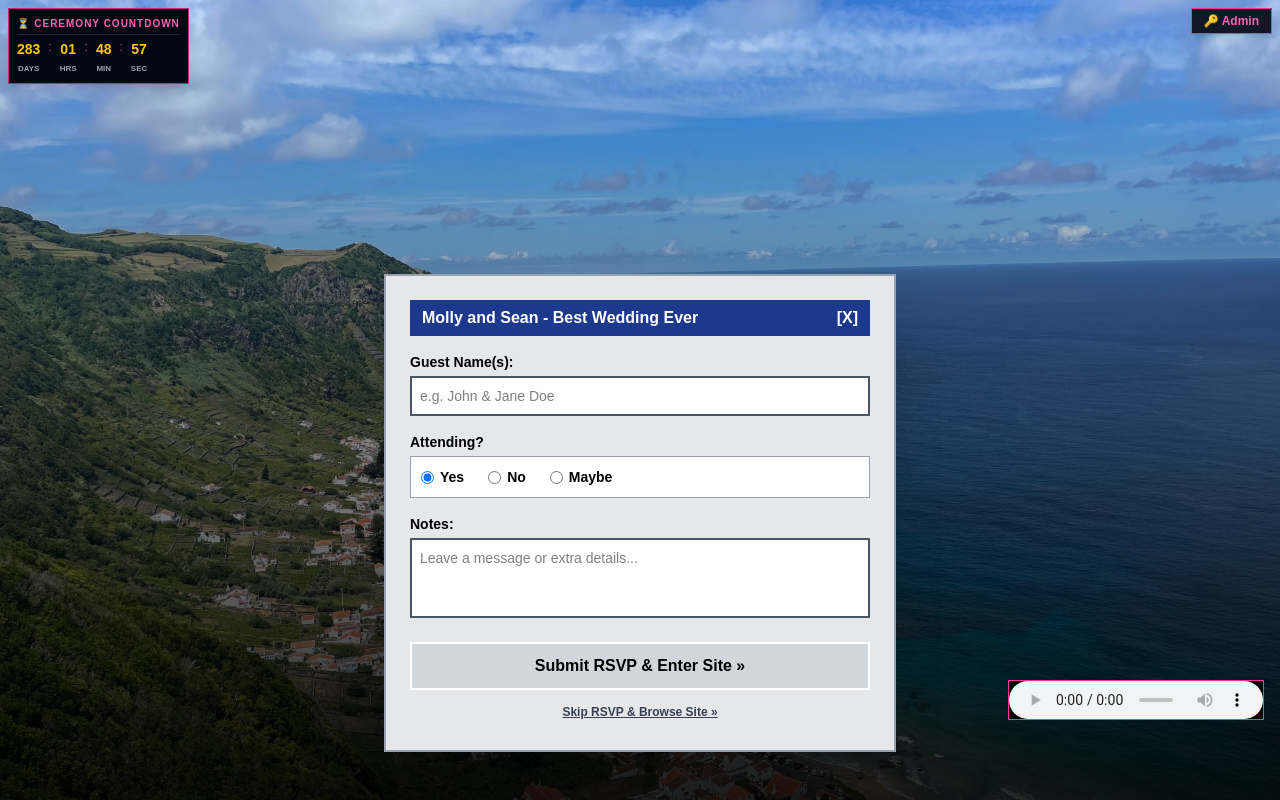
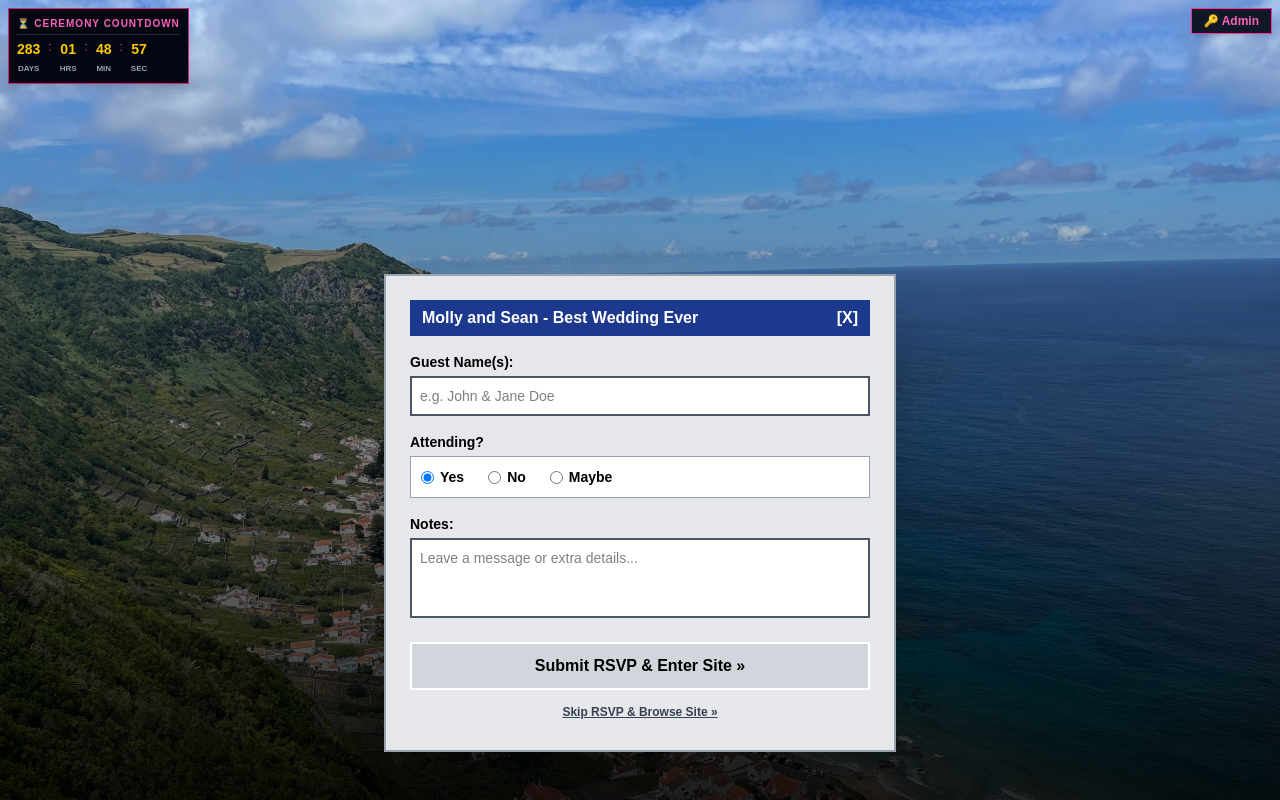
Before and after one commit to s-larkin1/wedding-website, a Next.js app: page / in a window 1280 px wide. Built offline with nearby package versions, Linux system fonts and the light colour scheme.

Commit message:
Remove debug audio controls and clean up custom player bar

```diff
--- a/app/page.tsx
+++ b/app/page.tsx
@@ -345,12 +345,11 @@ export default function WeddingApp() {
   return (
     <div className="min-h-screen bg-black text-xs font-mono selection:bg-pink-500 selection:text-white relative">
 
-      {/* HTML5 AUDIO ENGINE WITH VISIBLE CONTROLS FOR DEBUGGING */}
+      {/* HIDDEN HTML5 AUDIO ENGINE */}
       <audio
         id="wedding-audio-player"
         onEnded={handleSongEnded}
-        controls={true}
-        className="fixed bottom-20 right-4 z-50 bg-black border border-pink-500 w-64 h-10"
+        className="hidden"
       />
 
       {/* TOP-LEFT COUNTDOWN TIMER WIDGET */}
```
